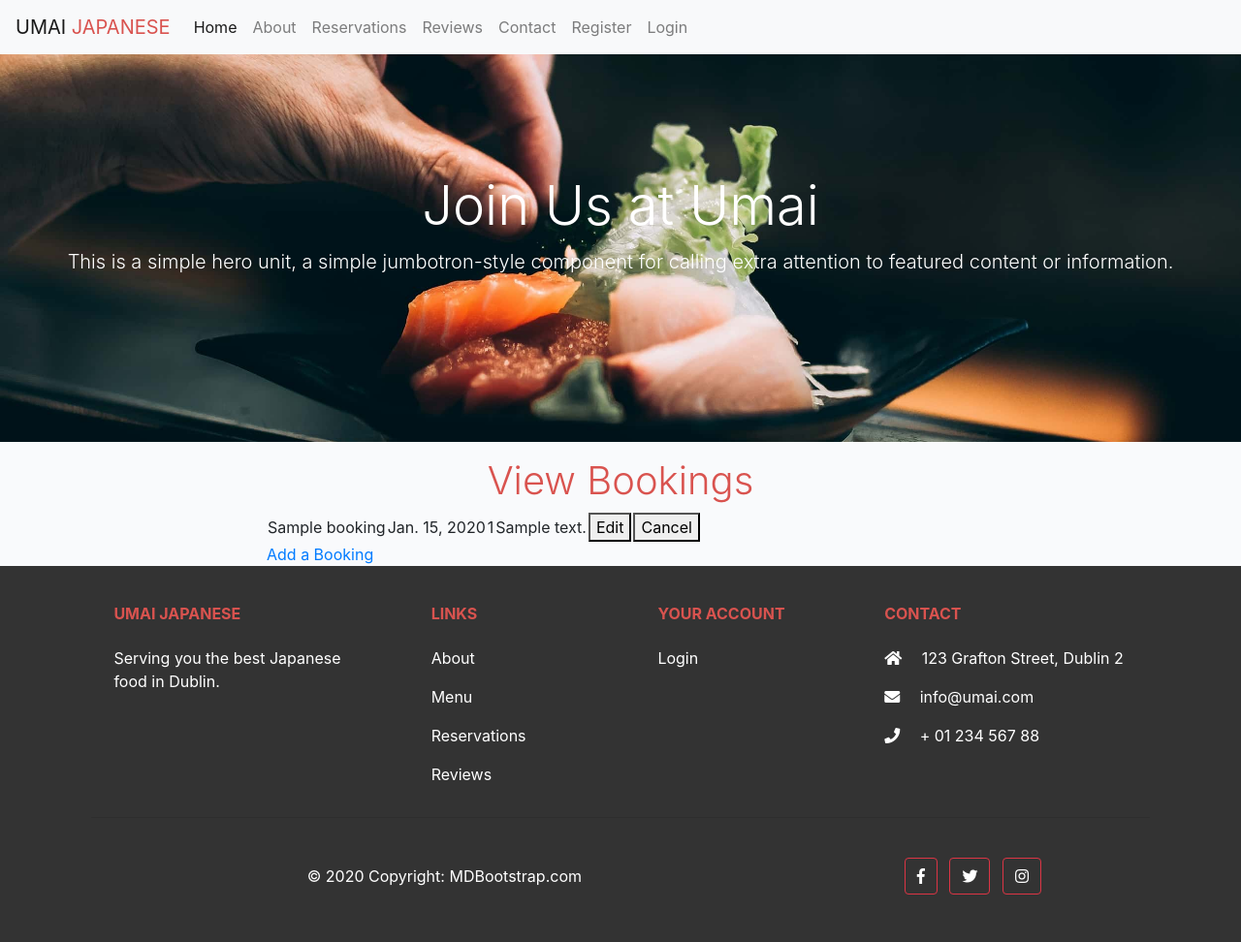
After one commit to TBerrigan2101/p4_restaurant, a Django app: page /view_booking in a window 1280 px wide. The commit adds this page. Shown: the whole page at 97% size. Run offline with Django 3.2, Linux system fonts and the light colour scheme; tables that the repository leaves empty hold one stand-in row (values such as "Sample post"); some libraries are stand-ins or nearby versions.

Commit message:
Restructured the booking system to using function based views rather than class

```diff
--- a/restaurant/urls.py
+++ b/restaurant/urls.py
@@ -3,6 +3,9 @@ from django.urls import path
 
 urlpatterns = [
     path('', views.MenuList.as_view(), name='home'),
-    path('booking', views.BookTable.as_view(), name='booking'),
     path('review', views.LeaveReview.as_view(), name='review'),
+    path('view_booking', views.view_booking, name='view_booking'),
+    path('add_booking', views.add_booking, name='add_booking'),
+    path('edit/<booking_id>', views.edit_booking, name='edit_booking'),
+    path('delete/<booking_id>', views.delete_booking, name='delete_booking'),
 ]
--- a/restaurant/views.py
+++ b/restaurant/views.py
@@ -1,4 +1,4 @@
-from django.shortcuts import render, get_object_or_404, reverse
+from django.shortcuts import render, redirect, get_object_or_404, reverse
 from django.views.generic.edit import CreateView
 from django.views import generic, View
 from django.http import HttpResponseRedirect
@@ -8,10 +8,52 @@ from .forms import BookingForm, ReviewForm
 
 # Create your views here.
 
+
+def view_booking(request):
+    bookings = Booking.objects.all()
+    context = {
+        'bookings': bookings
+        }
+    return render(request, 'view_booking.html', context)
+
+
+def add_booking(request):
+    if request.method == 'POST':
+        form = BookingForm(request.POST)
+        if form.is_valid():
+            form.save()
+            return redirect('view_booking')
+    form = BookingForm()
+    context = {
+        'form': form
+    }
+    return render(request, 'add_booking.html', context)
+
+
+def edit_booking(request, booking_id):
+    booking = get_object_or_404(Booking, id=booking_id)
+    if request.method == 'POST':
+        form = BookingForm(request.POST, instance=booking)
+        if form.is_valid():
+            form.save()
+            return redirect('view_booking')
+    form = BookingForm(instance=booking)
+    context = {
+        'form': form
+    }
+    return render(request, 'edit_booking.html', context)
+
+
+def delete_booking(request, booking_id):
+    booking = get_object_or_404(Booking, id=booking_id)
+    booking.delete()
+    return redirect('view_booking')
+
+
 class MenuList(generic.ListView):
     model = Menu
     queryset = Menu.objects.filter(status=1).order_by("-created_on")
-    template_name = "index.html"
+    template_name = 'index.html'
     paginate_by = 6
 
 
@@ -19,13 +61,6 @@ class IndexPage(CreateView):
     model = Booking
     form_class = BookingForm
     template_name = 'index.html'
-
-
-class BookTable(CreateView):
-    model = Booking
-    form_class = BookingForm
-    template_name = 'booking.html'
-    success_url = '/'
 
 
 class LeaveReview(CreateView):
--- a/templates/base.html
+++ b/templates/base.html
@@ -33,7 +33,7 @@
                   <a class="nav-link" href="#">About</a>
                 </li>
                 <li class="nav-item">
-                  <a class="nav-link" href={% url 'booking' %}>Reservations</a>
+                  <a class="nav-link" href={% url 'view_booking' %}>Reservations</a>
                 </li>
                 <li class="nav-item">
                     <a class="nav-link" href={% url 'review' %}>Reviews</a>
--- /dev/null
+++ b/templates/view_booking.html
@@ -0,0 +1,47 @@
+{% extends 'base.html' %}
+
+
+
+{% block content %}
+
+{% load crispy_forms_tags %}
+
+<div class="container-fluid hero-image-booking">
+  <div class="row">
+          <div class="col-12">
+              <section class="jumbotron text-center">
+                  <h1 class="display-4">Join Us at Umai</h1>
+                      <p class="lead">This is a simple hero unit, a simple jumbotron-style component for calling extra attention to featured content or information.</p>
+              </section>
+          </div>
+  </div>
+</div>
+
+<div class="container">
+    <div class="row">
+      <div class="col-md-8 mt-3 offset-md-2">
+        <h1>View Bookings</h1>
+
+        <table>
+        {% for booking in bookings %}
+        <tr>
+          <td>{{ booking.name }}</td>
+          <td>{{ booking.date }}</td>
+          <td>{{ booking.guests }}</td>
+          <td>{{ booking.message }}</td>
+          <td>
+            <a href="edit/{{ booking.id }}"><button>Edit</button></a>
+          </td>
+          <td>
+            <a href="delete/{{ booking.id }}"><button>Cancel</button></a>
+          </td>
+        </tr>
+        {% endfor %}
+        </table>
+
+        <a href = "add_booking">Add a Booking</a>
+      </div>
+    </div>
+</div>
+
+{%endblock%}
```
Also changed, not shown: templates/add_booking.html (added, +33 -0 lines), templates/edit_booking.html (renamed from templates/booking.html, +5 -10 lines).
